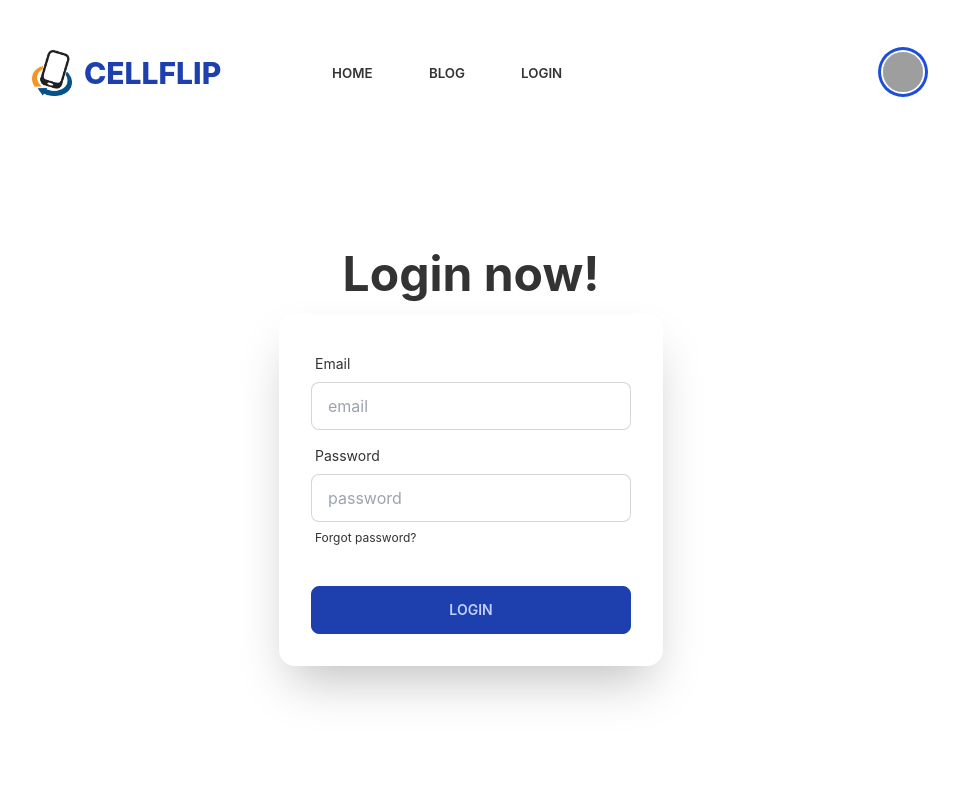
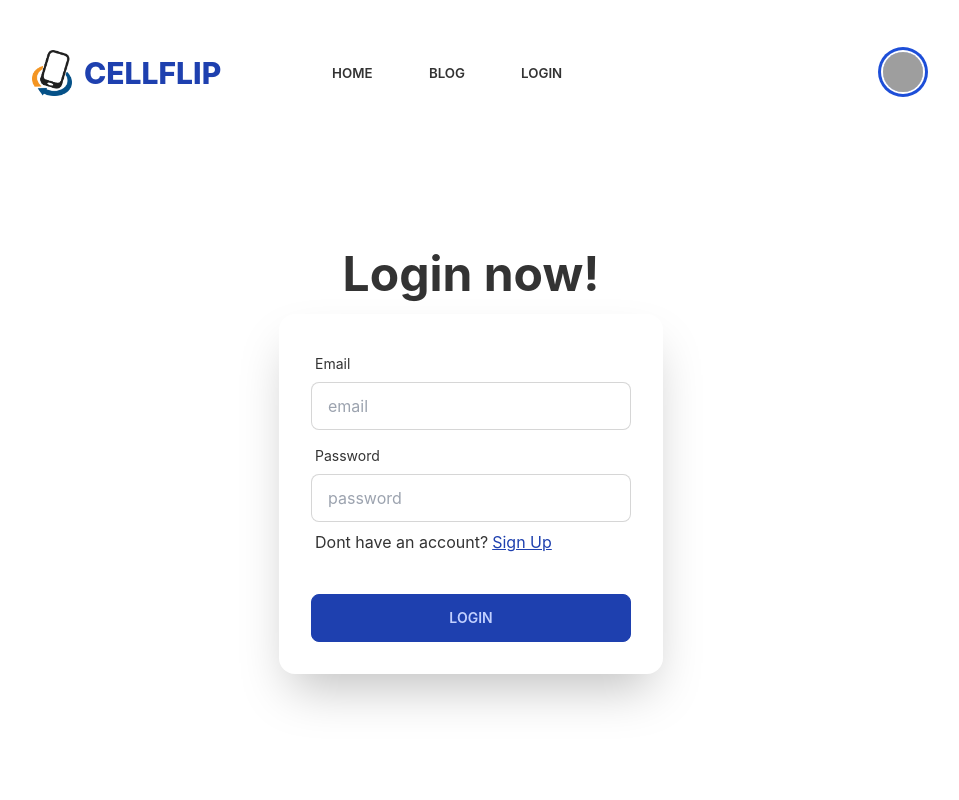
Before and after one commit to SaFaUU/cellflip-client, a React (Create React App) app: page /login in a window 1280 px wide. Shown: the top 800 px of the page, without its empty margins (169-1128 px from the left). Built offline with nearby package versions, Linux system fonts and the light colour scheme; grey boxes are pictures that could not be loaded.

Commit message:
Added SignUp Page

```diff
--- a/src/Pages/Home/Banner.js
+++ b/src/Pages/Home/Banner.js
@@ -15,10 +15,13 @@ const Banner = () => {
         // </div>
         <div className="hero h-2/3  my-10">
             <div className="hero-content flex-col lg:flex-row-reverse">
-                <img src={mobile} className="rounded-lg w-1/2" alt='' />
+                <div className='w-1/2'>
+                    <img src={mobile} className="rounded-lg " alt='' />
+                </div>
+
                 <div className='text-left w-1/2'>
-                    <h1 className="text-6xl font-bold text-blue-800">SELL YOUR <span className='text-yellow-400'>CELL</span></h1>
-                    <p className="mb-5 mt-2">Sell your old and Unused Phone right on our website without any hassle.</p>
+                    <h1 className="text-8xl font-extrabold text-blue-800">SELL YOUR <span className='text-yellow-400'>CELL</span></h1>
+                    <p className="py-5 text-2xl w-4/5">Sell your old and Unused Phone right on our website without any hassle.</p>
                     <button className="btn btn-primary font-bold text-white bg-blue-800  hover:bg-blue-900 border-none">EXPLORE NOW</button>
                 </div>
             </div>
--- a/src/Pages/Home/Card.js
+++ b/src/Pages/Home/Card.js
@@ -9,7 +9,7 @@ const Card = () => {
                 <p>If a dog chews shoes whose shoes does he choose?</p>
                 <div className="card-actions justify-left w-full flex">
                     <button className="btn btn-primary text-md text-white font-bold grow">Book Now</button>
-                    <button className="btn btn-secondary text-md text-white font-bold w-1/4">Report</button>
+                    <button className="btn btn-secondary text-md text-white font-bold w-1/4 px-10">Report</button>
                 </div>
             </div>
         </div>
--- a/src/Pages/Home/Home.js
+++ b/src/Pages/Home/Home.js
@@ -11,7 +11,7 @@ const Home = () => {
         <div>
             <Banner></Banner>
             <h2 className='text-4xl font-bold mb-12 divider'>Advertised Item</h2>
-            <div className='my-10 grid grid-cols-3 gap-10'>
+            <div className='my-10 grid lg:grid-cols-3 md:grid-cols-2 sm:grid-cols-1 gap-10'>
 
                 {
                     rows.map(row => <Card></Card>)
--- a/src/Pages/Login/Login.js
+++ b/src/Pages/Login/Login.js
@@ -1,4 +1,5 @@
 import React from 'react';
+import { Link } from 'react-router-dom';
 
 const Login = () => {
     return (
@@ -20,8 +21,12 @@ const Login = () => {
                                 <span className="label-text">Password</span>
                             </label>
                             <input type="text" placeholder="password" className="input input-bordered" />
-                            <label className="label">
-                                <a href="#" className="label-text-alt link link-hover">Forgot password?</a>
+                            <label className="label text-left">
+                                <p>
+                                    Dont have an account?
+                                    <Link to='/signup' className="link link-hover ml-1 text-primary underline">Sign Up </Link>
+                                </p>
+
                             </label>
                         </div>
                         <div className="form-control mt-6">
--- /dev/null
+++ b/src/Pages/SignUp/SignUp.js
@@ -0,0 +1,11 @@
+import React from 'react';
+
+const SignUp = () => {
+    return (
+        <div>
+            <h2>This is signup</h2>
+        </div>
+    );
+};
+
+export default SignUp;
--- a/src/Router/Routes/Routes.js
+++ b/src/Router/Routes/Routes.js
@@ -8,6 +8,7 @@ import {
 import Main from "../../Layout/Main";
 import Home from "../../Pages/Home/Home";
 import Login from "../../Pages/Login/Login";
+import SignUp from "../../Pages/SignUp/SignUp";
 
 export const router = createBrowserRouter([
     {
@@ -22,6 +23,10 @@ export const router = createBrowserRouter([
                 path: '/login',
                 element: <Login></Login>
             },
+            {
+                path: '/signup',
+                element: <SignUp></SignUp>
+            },
         ]
     },
 ]);
```
Also changed, not shown: 1 other file (tests, documents, lock files or other folders).
